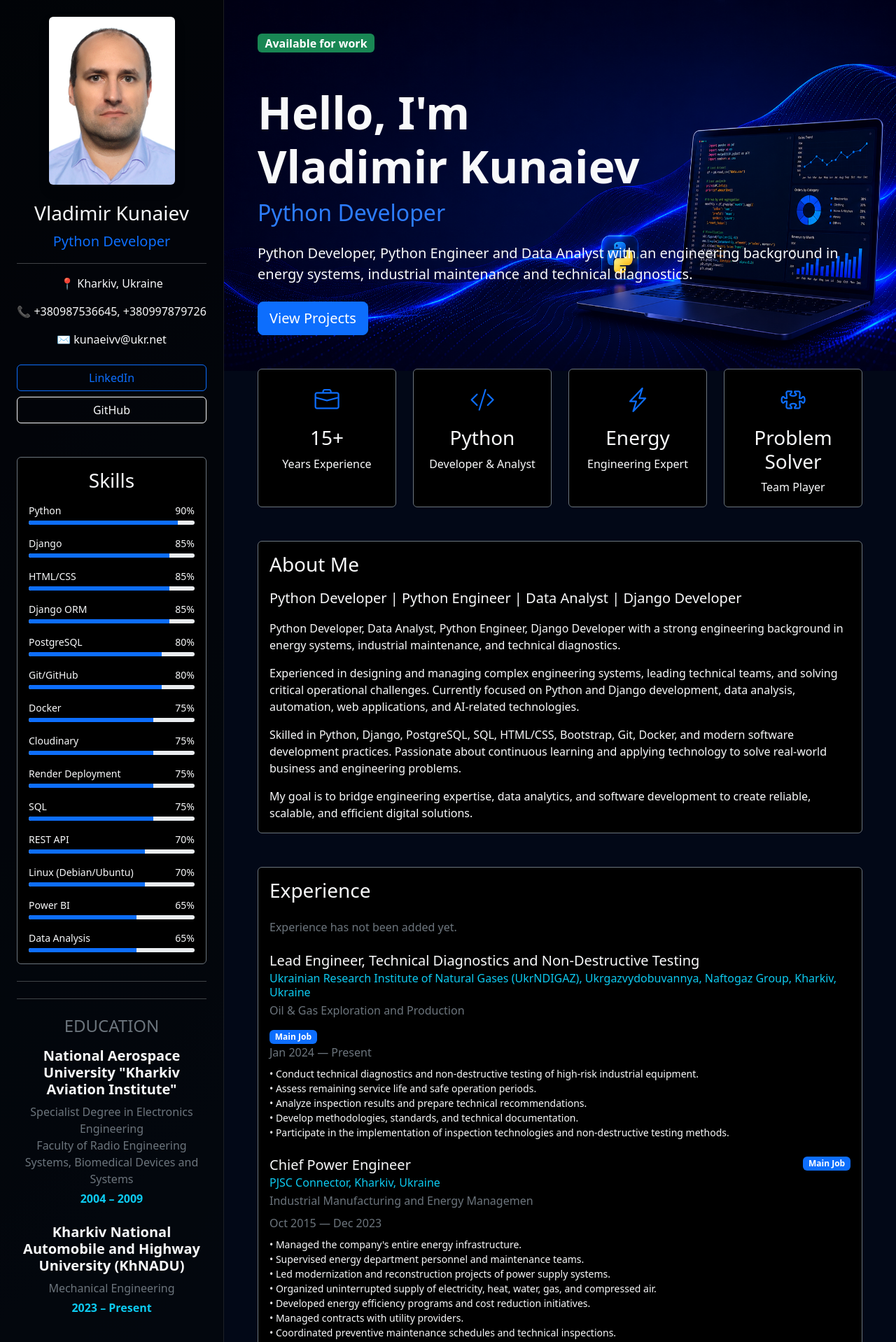
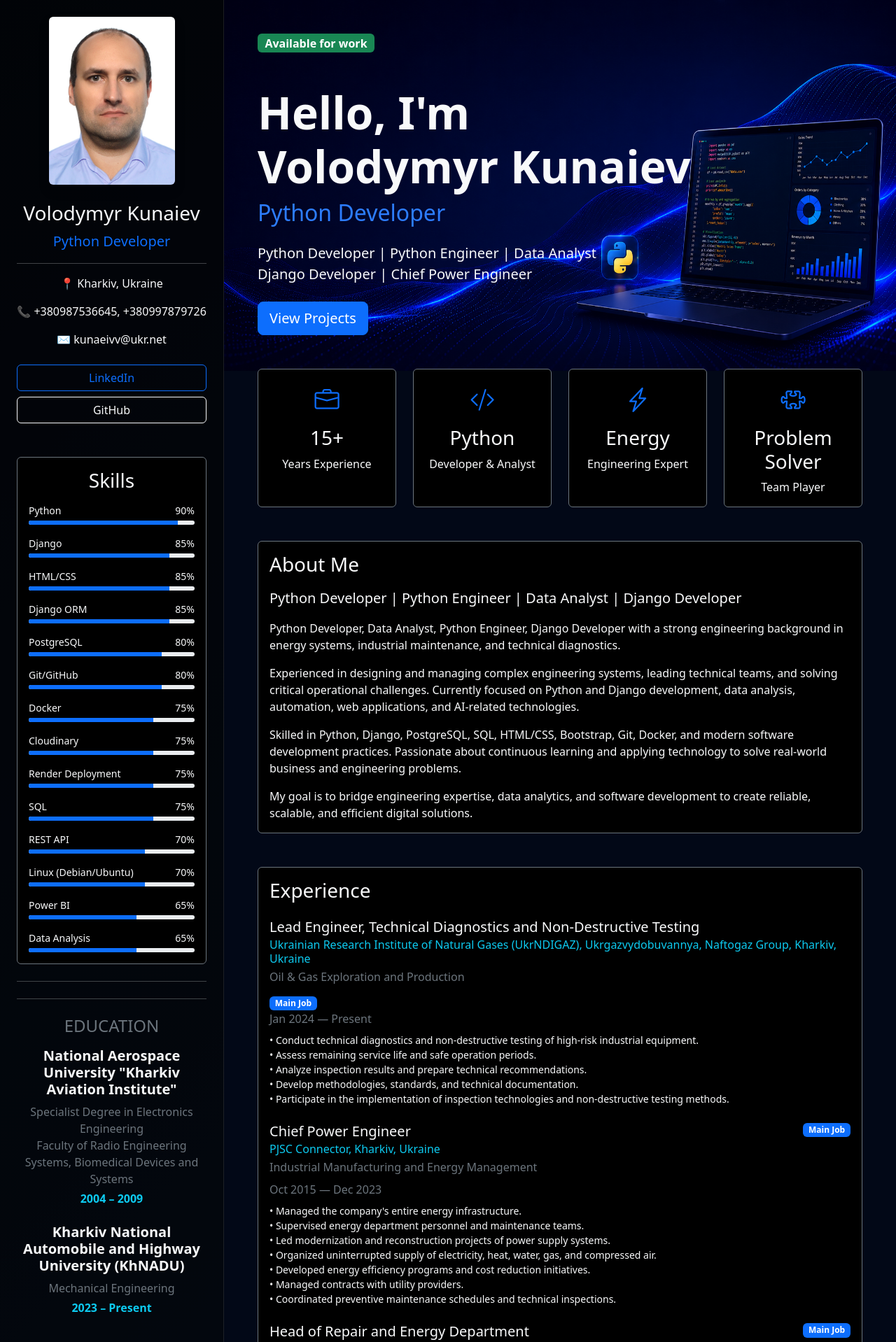
Before and after one commit to Kunaiev-Vladimir/my-portfolio, a Django app: page / in a window 1280 px wide. Shown: the top 1918 px of the page at 70% size. Run offline with Django 5.2, Linux system fonts and the light colour scheme; data that the repository does not hold is empty.

Commit message:
17_06_2026

```diff
--- a/resume/templates/resume/home.html
+++ b/resume/templates/resume/home.html
@@ -148,7 +148,7 @@
                 <h1 class="hero-title">
                     {% trans "Hello, I'm" %}
                     <br>
-                    Vladimir Kunaiev
+                    Volodymyr Kunaiev
                 </h1>
 
                 <h2 class="hero-subtitle mb-4">
@@ -156,8 +156,8 @@
                 </h2>
 
                 <p class="lead">
-                    Python Developer, Python Engineer and Data Analyst with an engineering
-                    background in energy systems, industrial maintenance and technical diagnostics.
+                    Python Developer | Python Engineer | Data Analyst<br>
+                    Django Developer | Chief Power Engineer
                 </p>
 
             {% endif %}
--- a/templates/includes/experience.html
+++ b/templates/includes/experience.html
@@ -67,7 +67,7 @@
             </div>
         {% else %}
             <p class="text-secondary">
-                {% trans "Experience has not been added yet." %}
+                {% comment %} {% trans "Experience has not been added yet." %} {% endcomment %}
             </p>
         {% endif %}
 
@@ -152,7 +152,7 @@
                             </h6>
 
                             <p class="text-secondary mb-2">
-                                Industrial Manufacturing and Energy Managemen
+                                Industrial Manufacturing and Energy Management
                             </p>
                         </div>
 
@@ -200,7 +200,7 @@
                             </h6>
 
                             <p class="text-secondary mb-2">
-                                Industrial Manufacturing and Energy Managemen
+                                Industrial Manufacturing and Energy Management
                             </p>
                         </div>
 
@@ -431,7 +431,7 @@
             </div>
         {% else %}
             <p class="text-secondary">
-                {% trans "Additional experience has not been added yet." %}
+                {% comment %} {% trans "Additional experience has not been added yet." %} {% endcomment %}
             </p>
         {% endif %}
 
@@ -470,9 +470,9 @@
                         Jul 2022 — Aug 2022
                     </p>
 
-                    <p>
+                    <div class="small">
 
-                    </p>
+                    </div>
 
                 </div>
 
@@ -495,7 +495,7 @@
                             </h6>
 
                             <p class="text-secondary mb-2">
-
+                                Industrial Manufacturing and Energy Management
                             </p>
                         </div>
 
@@ -509,9 +509,9 @@
                         Jan 2019 — Dec 2023
                     </p>
 
-                    <p>
-
-                    </p>
+                        <div class="small">
+                            • Managed the company's entire energy infrastructure.
+                        </div>
 
                 </div>
 
@@ -534,7 +534,7 @@
                             </h6>
 
                             <p class="text-secondary mb-2">
-
+                                Industrial Manufacturing and Energy Management
                             </p>
                         </div>
 
@@ -548,9 +548,9 @@
                         Jan 2018 — Jan 2020
                     </p>
 
-                    <p>
-
-                    </p>
+                    <div class="small">
+                        • Managed the company's entire energy infrastructure.
+                    </div>
 
                 </div>
 
@@ -573,7 +573,7 @@
                             </h6>
 
                             <p class="text-secondary mb-2">
-
+                                Industrial Manufacturing and Energy Management
                             </p>
                         </div>
 
@@ -587,9 +587,9 @@
                         Jan 2014 — Jan 2018
                     </p>
 
-                    <p>
-
-                    </p>
+                    <div class="small">
+                        • Managed the company's entire energy infrastructure.
+                    </div>
 
                 </div>
 
@@ -626,9 +626,10 @@
                         Oct 2008 — Jul 2010
                     </p>
 
-                    <p>
-
-                    </p>
+                    <div class="small">
+                        •	Developed manufacturing processes and technical drawings.<br>
+                        •	Participated in production engineering activities.
+                    </div>
 
                 </div>
 
--- a/templates/includes/profile.html
+++ b/templates/includes/profile.html
@@ -53,12 +53,12 @@
 {% else %}
 
     <img src="{% static 'images/profile-photo.jpg' %}"
-         alt="Vladimir Kunaiev"
+         alt="Volodymyr Kunaiev"
          class="img-fluid rounded shadow mb-4"
          style="width: 180px;">
 
 
-    <h3>Vladimir Kunaiev</h3>
+    <h3>Volodymyr Kunaiev</h3>
 
     <p class="text-primary fs-5">
         Python Developer
```
